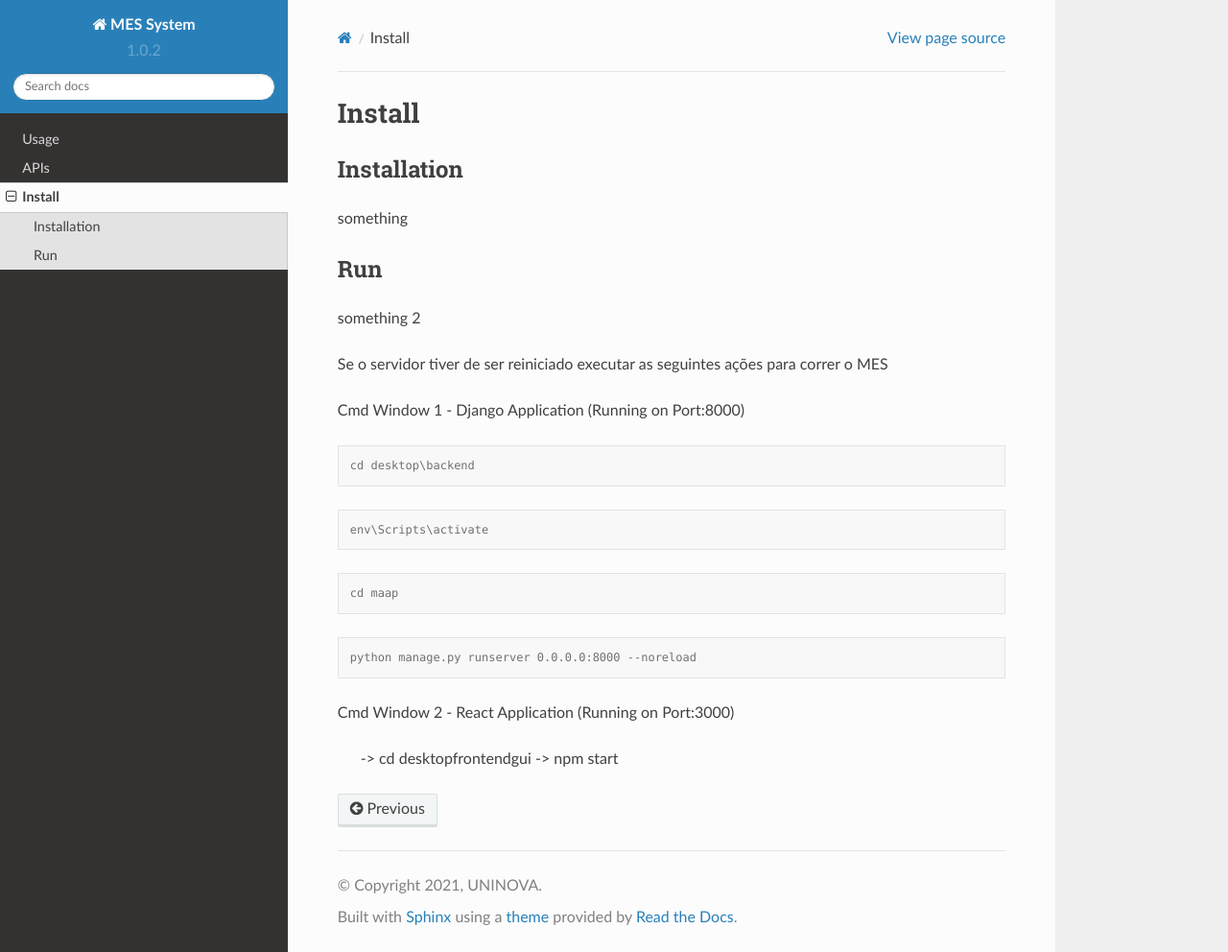
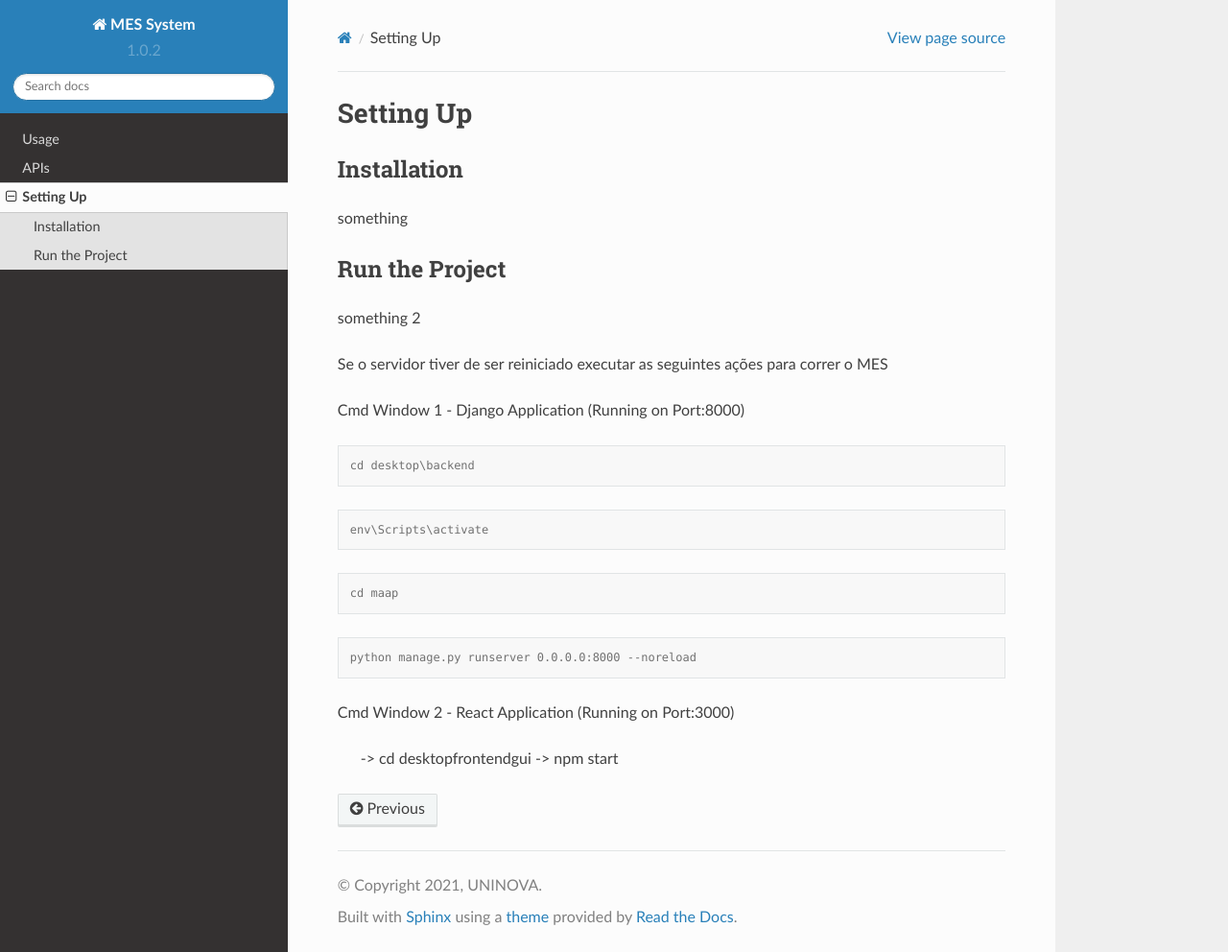
Before and after one commit to RICS-UNINOVA/AVANGARD_MES-DOCUMENTATION-ONLY, a Sphinx documentation site: the page built from docs/source/install.rst, in a window 1280 px wide and 992 px high. Shown: the whole window at 96% size. Built offline with Sphinx 7.4.7 and the Read the Docs theme 2.0.0, drawn with Linux system fonts in a browser that asks for light colours.

Commit message:
Update install.rst

```diff
--- a/docs/source/install.rst
+++ b/docs/source/install.rst
@@ -1,4 +1,4 @@
-Install
+Setting Up
 =====
 
 .. _installation:
@@ -10,7 +10,7 @@ something
 
 .. _run:
 
-Run
+Run the Project
 ------------
 
 something 2
```
